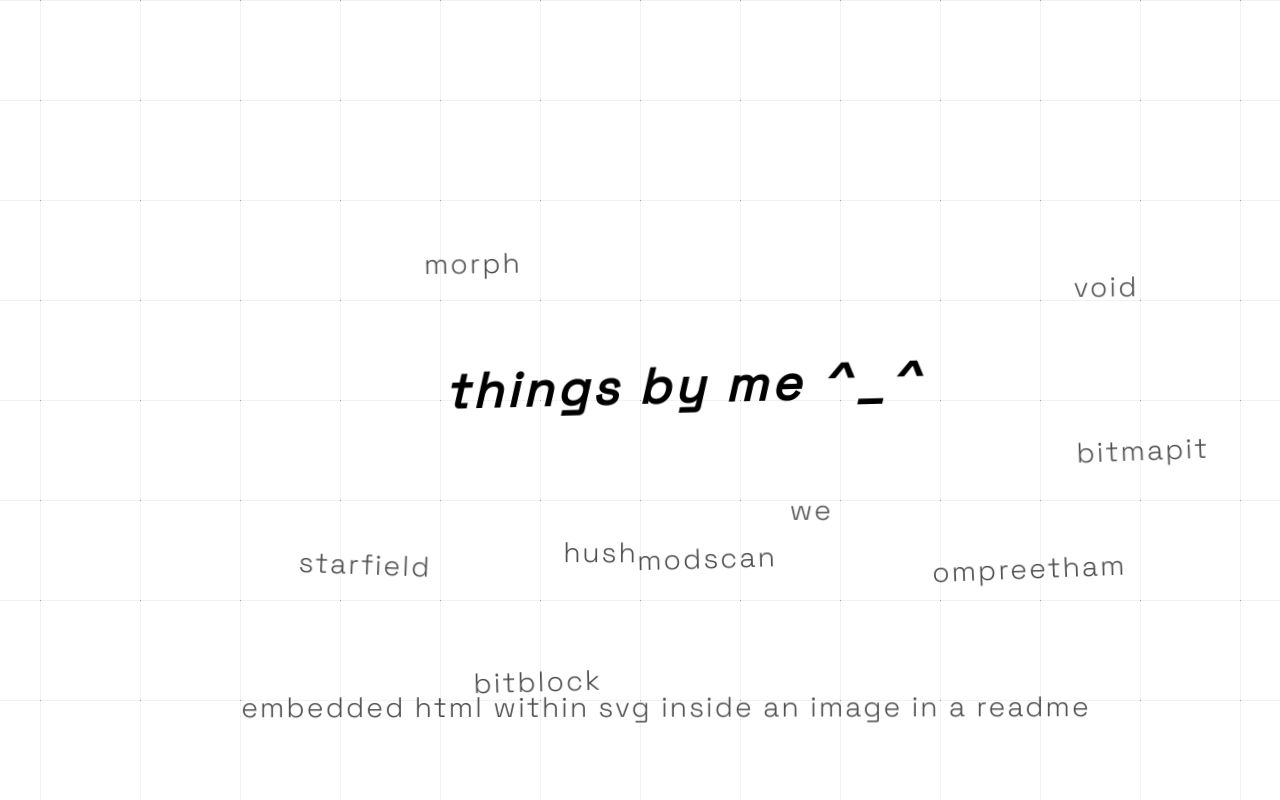
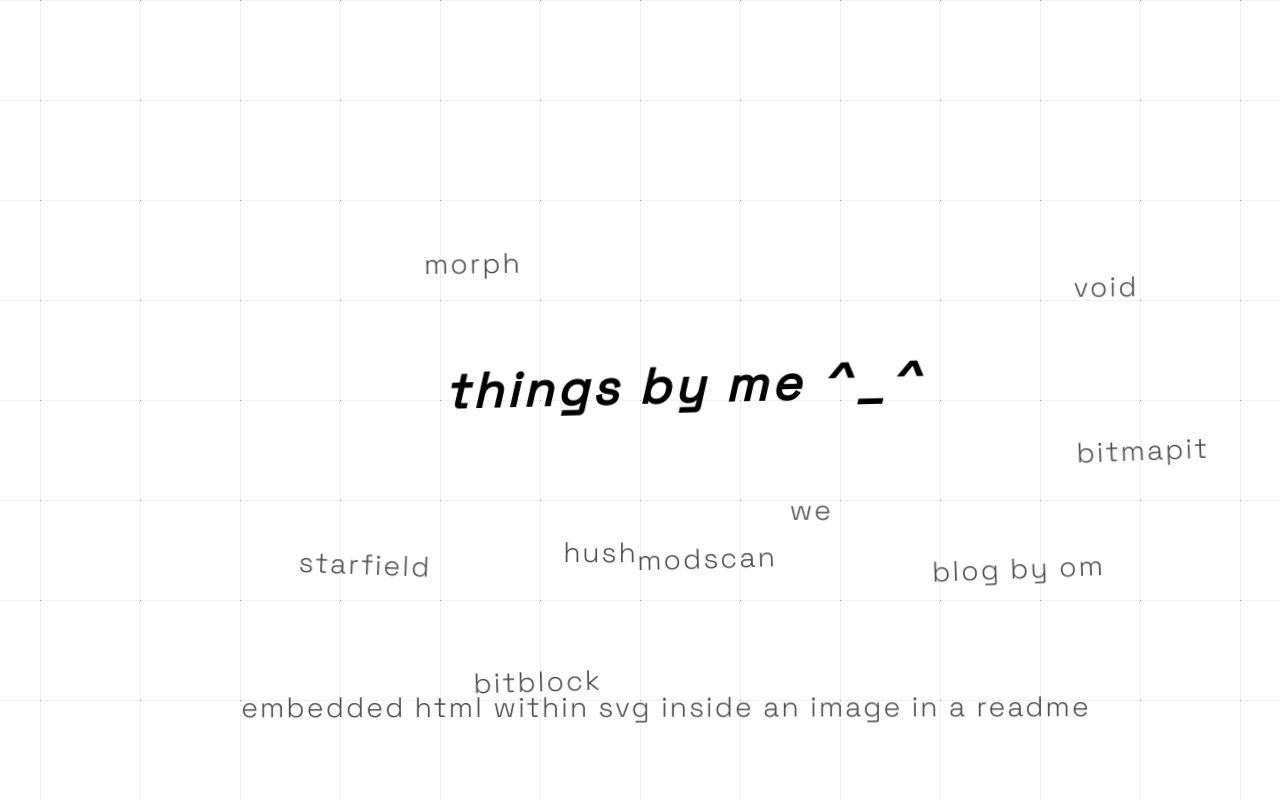
Before and after one commit to OmPreetham/things-by-om-preetham, a website: page index.html in a window 1280 px wide. Drawn offline with Linux system fonts and the light colour scheme.

Commit message:
updated links

```diff
--- a/index.html
+++ b/index.html
@@ -207,16 +207,16 @@
         // List of names and their corresponding URLs
         const nameLinks = [
             { name: 'things by me ^_^', url: window.location.href, isSpecial: true },
-            { name: 'ompreetham', url: 'https://ompreetham.com' },
-            { name: 'Embedded HTML Within SVG Inside an Image in a README', url: 'https://github.com/ompreetham' },
+            { name: 'blog by om', url: 'https://blog.ompreetham.com' },
+            { name: 'embedded html within svg inside an image in a readme', url: 'https://github.com/ompreetham' },
             { name: 'we', url: 'https://we.ompreetham.com' },
             { name: 'starfield', url: 'https://starfield.ompreetham.com' },
             { name: 'bitmapit', url: 'https://bitmapit.ompreetham.com' },
             { name: 'hush', url: 'https://github.com/ompreetham/hush' },
             { name: 'void', url: 'https://void.ompreetham.com' },
             { name: 'bitblock', url: 'https://bitblock.ompreetham.com' },
-            { name: 'Morph', url: 'https://morph.ompreetham.com' },
-            { name: 'ModScan', url: 'https://modscan.ompreetham.com' }
+            { name: 'morph', url: 'https://morph.ompreetham.com' },
+            { name: 'modscan', url: 'https://modscan.ompreetham.com' }
         ];
 
         // Create floating names
```
